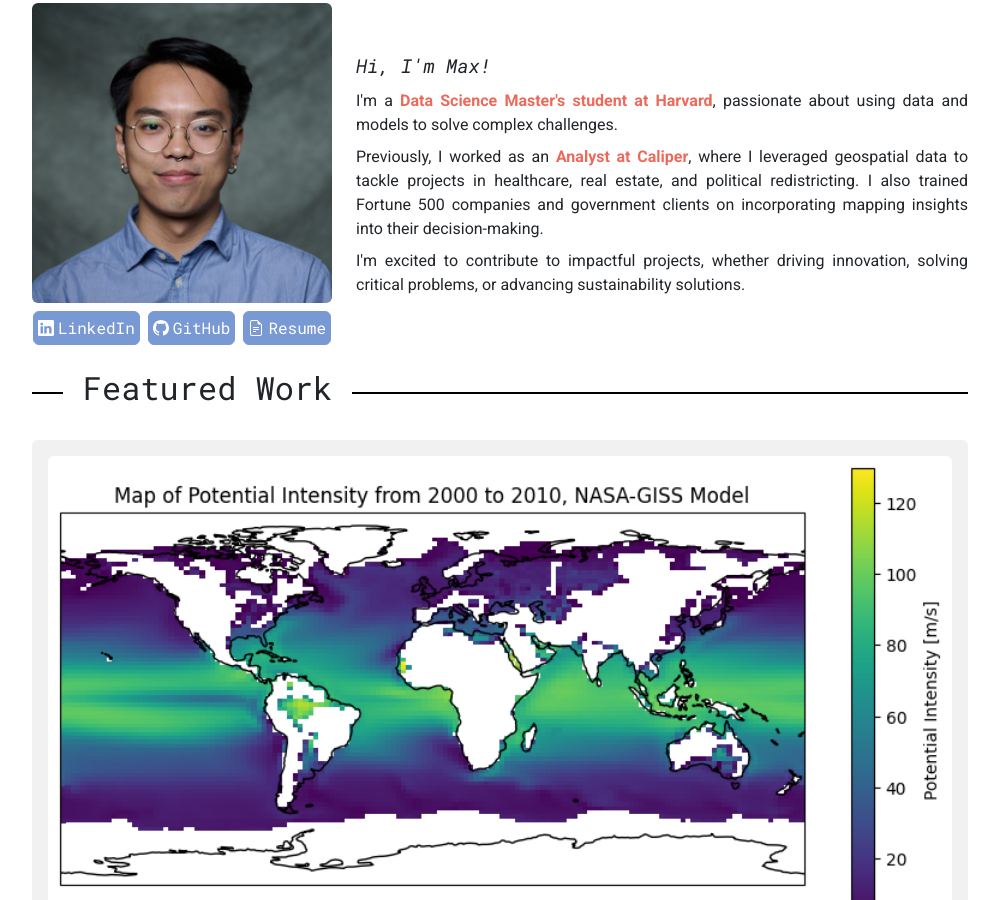
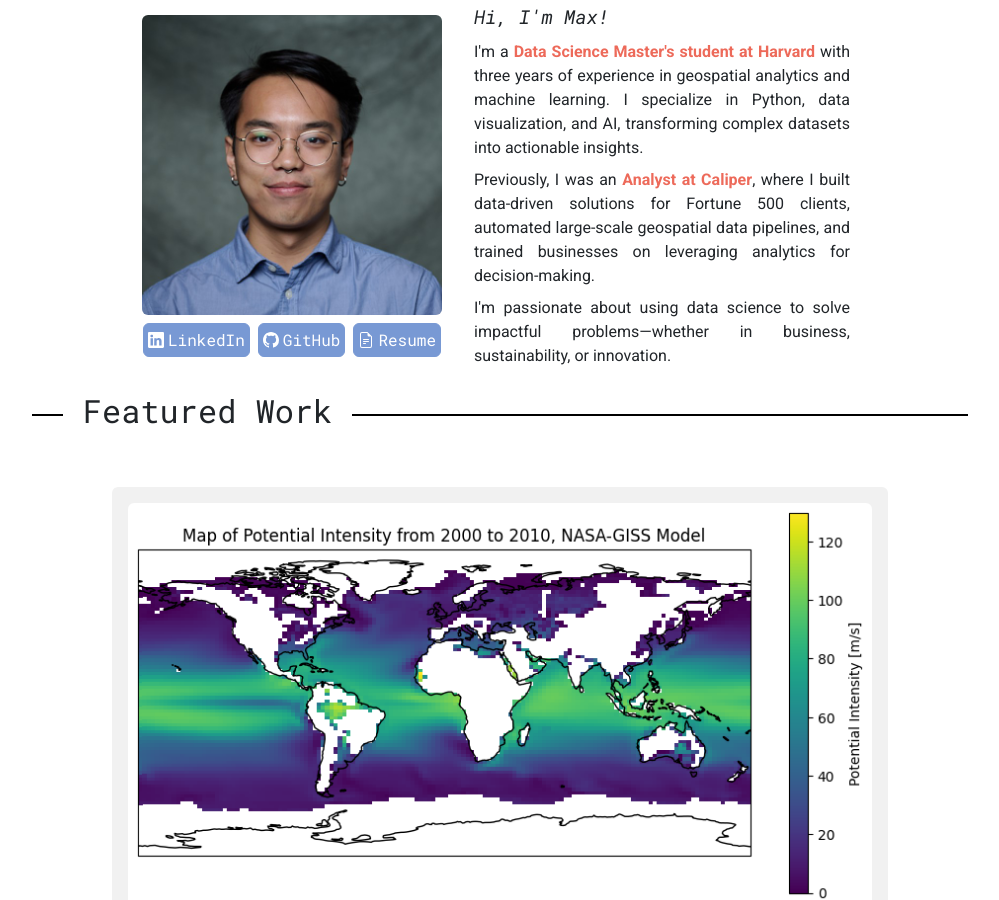
Before and after one commit to maxbahar/maxbahar.github.io, a plain HTML site: page index.html in a window 1280 px wide. Shown: the part 200-1100 px from the top of the page, without its empty margins (140-1139 px from the left). Drawn offline with nearby package versions, Linux system fonts and the light colour scheme; a script that the page names is missing.

Commit message:
Updated resume and slight tweaks to component sizing

```diff
--- a/index.html
+++ b/index.html
@@ -66,11 +66,11 @@
 					</div>
 
 					<!-- Bio Text -->
-					<div class="col">
+					<div class="col-md-5 mx-sm-2">
 						<div class="mb-2 mt-2 mt-md-0 intro">Hi, I'm Max!</div>
-						<p class="mb-2">I'm a <b>Data Science Master's student at Harvard</b>, passionate about using data and models to solve complex challenges.</p>
-						<p class="mb-2">Previously, I worked as an <b>Analyst at Caliper</b>, where I leveraged geospatial data to tackle projects in healthcare, real estate, and political redistricting. I also trained Fortune 500 companies and government clients on incorporating mapping insights into their decision-making.</p>
-						<p class="mb-0">I'm excited to contribute to impactful projects, whether driving innovation, solving critical problems, or advancing sustainability solutions.</p>
+						<p class="mb-2">I'm a <b>Data Science Master's student at Harvard</b> with three years of experience in geospatial analytics and machine learning. I specialize in Python, data visualization, and AI, transforming complex datasets into actionable insights.</p>
+						<p class="mb-2">Previously, I was an <b>Analyst at Caliper</b>, where I built data-driven solutions for Fortune 500 clients, automated large-scale geospatial data pipelines, and trained businesses on leveraging analytics for decision-making.</p>
+						<p class="mb-0">I'm passionate about using data science to solve impactful problems—whether in business, sustainability, or innovation.</p>
 					</div>
 
 				</div>
@@ -79,6 +79,9 @@
 				<div class="divider my-4" id="featured-work">
 					<h2>Featured Work</h2>
 				</div>
+
+				<div class="row d-flex justify-content-center">
+					<div class="col-10 col-xl-10">
 
 						<!-- Tropical Cyclone Modeling -->
 						<div class="container my-4 g-0">
@@ -244,6 +247,8 @@
 					</div>
 				</div>
 			</div>
+		</div>
+	</div>
 
 	<!-- Bootstrap JS -->
     <script src="https://cdn.jsdelivr.net/npm/bootstrap@5.3.3/dist/js/bootstrap.bundle.min.js" integrity="sha384-YvpcrYf0tY3lHB60NNkmXc5s9fDVZLESaAA55NDzOxhy9GkcIdslK1eN7N6jIeHz" crossorigin="anonymous"></script>
```
Also changed, not shown: 1 other file. Lines whose indentation alone changed are shown as unchanged.
